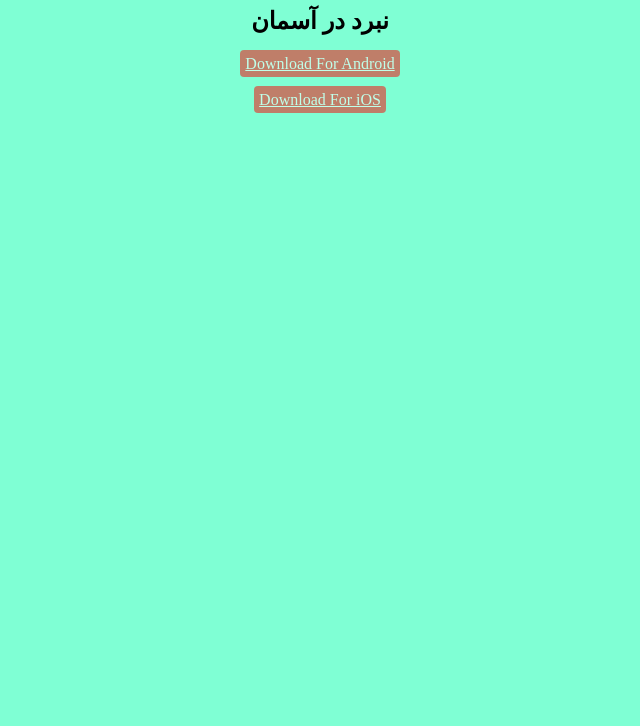
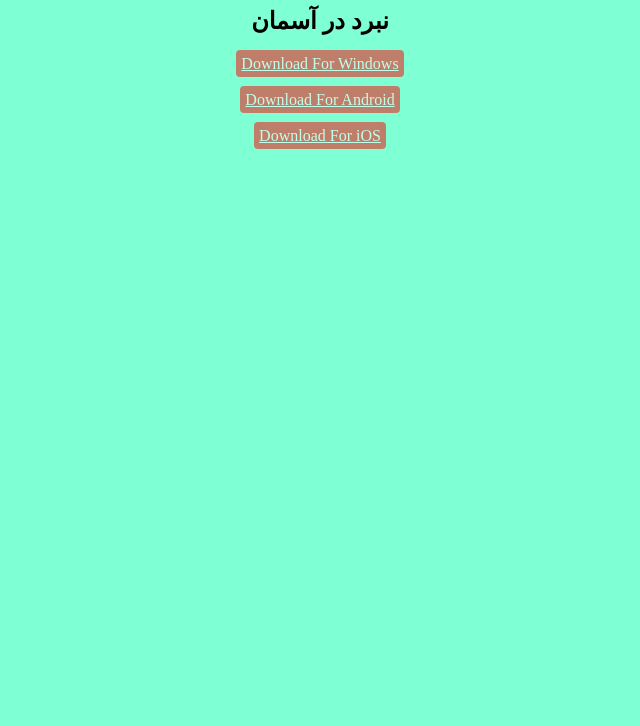
Before and after one commit to mahdianimator/mahdianimator.github.io, a plain HTML site: page index.html in a window 1280 px wide. Shown: the part 74-800 px from the top of the page, without its empty margins (320-960 px from the left). Drawn offline with Linux system fonts and the light colour scheme.

Commit message:
Update index.html

```diff
--- a/index.html
+++ b/index.html
@@ -8,6 +8,9 @@
 <body>
     <h1>به وب سایت ما خوش آمدید</h1>
     <h2>نبرد در آسمان</h2>
+    <a href="https://1da.ir/93qTQw5K">Download For Windows</a>
+    <br>
+    <br>
     <a href="https://1da.ir/9nKh7l">Download For Android</a>
     <br>
     <br>
```
